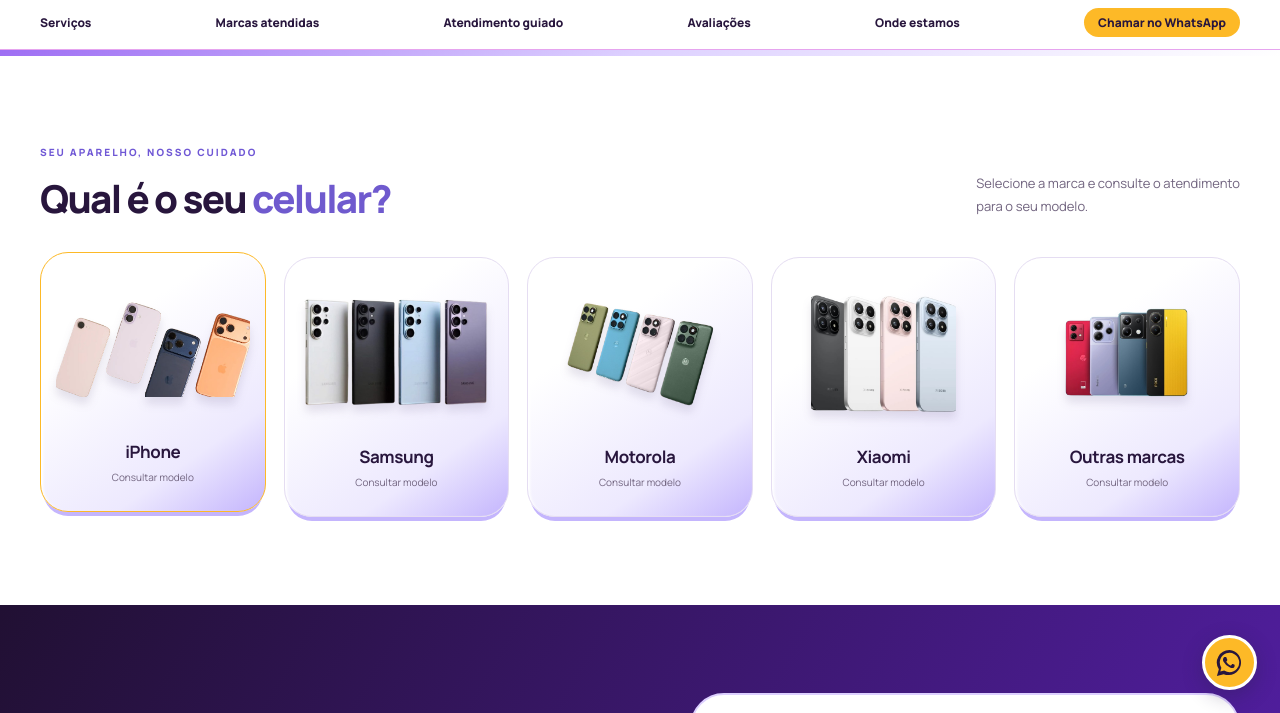
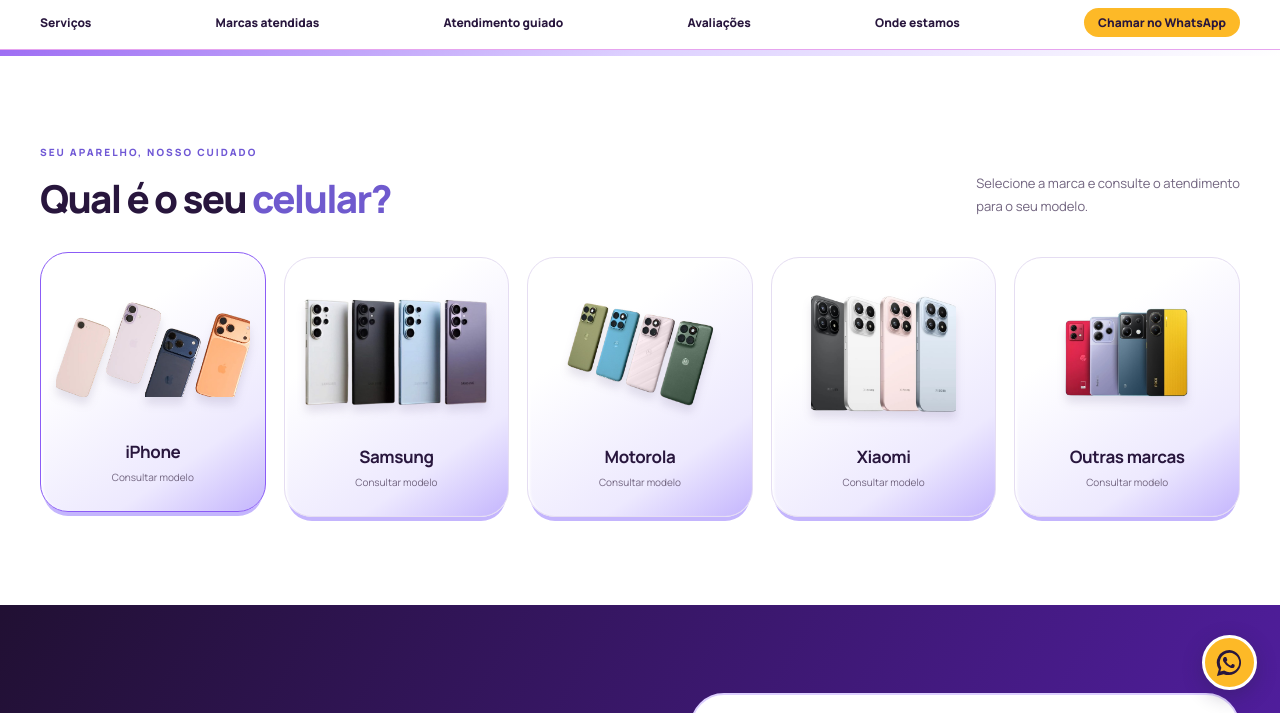
Before and after one commit to juangabrielaraujo7-bit/coutocell, a website: page index.html in a window 1280 px wide. In both pictures the pointer is over the link 152 px from the left and 1620 px from the top of the page. Shown: the part 1233-1946 px from the top of the page. Drawn offline with Linux system fonts and the light colour scheme.

Commit message:
Remove contornos amarelos dos cards

```diff
--- a/style.css
+++ b/style.css
@@ -139,7 +139,7 @@
 .service:nth-child(3n+2){background:linear-gradient(125deg,#c4b5fd 0%,#fff 48%,#f5f0ff 72%,#a78bfa 100%)}
 .brands-section,.reviews-section{background:#fff}
 .brand{background:linear-gradient(145deg,#fff 30%,#ede9fe 75%,#c4b5fd 100%);border-color:#e5ddf2;box-shadow:inset 2px 2px 3px #fff,0 7px 0 -3px #c4b5fd}
-.brand:hover,.service:hover{border-color:var(--accent)}
+.brand:hover{border-color:#8b5cf6}
 .logo-icon{border-color:var(--accent);color:var(--accent)}
 .top-address svg{color:var(--accent)}
 .service-grid{scrollbar-color:var(--accent) #ede9fe}
```
